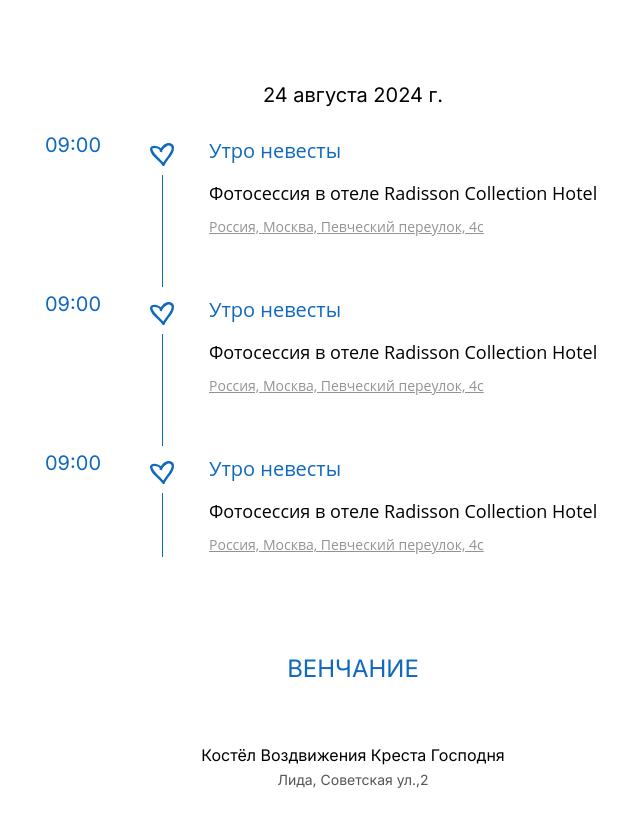
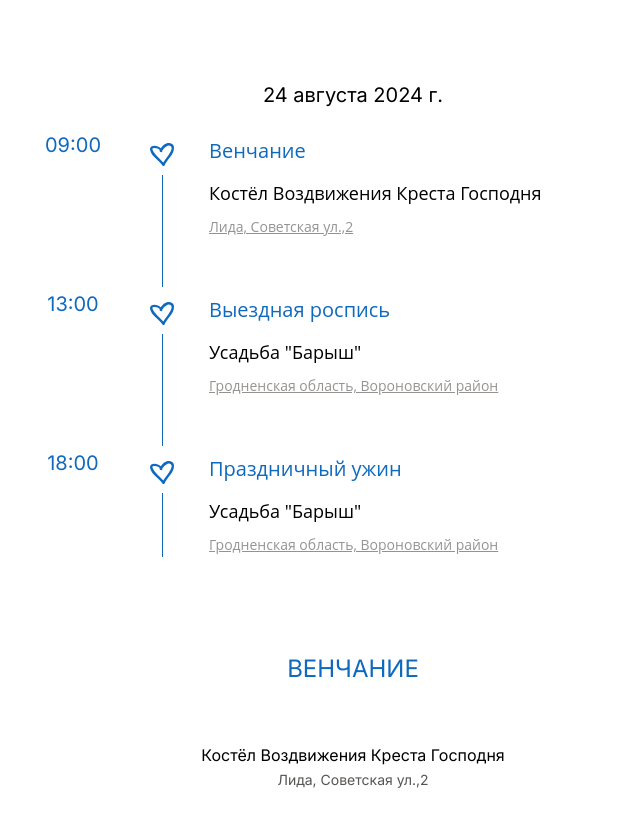
Before and after one commit to dicreate/wedding_invitation, a React (Vite) app: page / in a window 1280 px wide. Shown: the part 2100-2927 px from the top of the page, without its empty margins (287-927 px from the left). Built offline with nearby package versions, Linux system fonts and the light colour scheme; some icons are missing.

Commit message:
feat: add dynamic Map

```diff
--- a/src/components/Schedule/index.tsx
+++ b/src/components/Schedule/index.tsx
@@ -1,10 +1,21 @@
 import { useState } from "react"
 import style from "./index.module.scss"
-import Modal from "./Modal";
+import Modal from "../Modal";
+import Map from "../Map";
 
 export const Schedule = () => {
 
    const [modalActive, setModalActive] = useState<boolean>(false);
+   const [mapCoordinates, setMapCoordinates] = useState<[number, number]>([53.964824, 25.124172]);
+   const [mapBalloon, setMapBalloon] = useState<string>("Гродненская область, Вороновский район");
+   const [key, setKey] = useState<number>(0)
+
+   const handleSpanClick = (coordinates: [number, number], balloon: string) => {
+      setMapCoordinates(coordinates);
+      setMapBalloon(balloon);
+      setModalActive(true);
+      setKey(prevKey => prevKey + 1); // Увеличиваем ключ, чтобы вызвать повторную отрисовку Map
+   }
 
    return (
       <>
@@ -14,45 +25,48 @@ export const Schedule = () => {
                   <h3>09:00</h3>
                </div>
                <div className={style.details}>
-                  <h3>Утро невесты</h3>
+                  <h3>Венчание</h3>
 
-                  <p>Фотосессия в отеле Radisson Collection Hotel</p>
+                  <p>Костёл Воздвижения Креста Господня</p>
                   <p className={style.address}>
-                     <span onClick={() => setModalActive(true)}>
-                        Россия, Москва, Певческий переулок, 4с</span>
+                     <span onClick={() => handleSpanClick([53.889263, 25.303251], "Лида, Советская ул.,2")}>
+                        Лида, Советская ул.,2</span>
                   </p>
                </div>
             </li>
             <li>
                <div className={style.time}>
-                  <h3>09:00</h3>
+                  <h3>13:00</h3>
                </div>
                <div className={style.details}>
-                  <h3>Утро невесты</h3>
+                  <h3>Выездная роспись</h3>
 
-                  <p>Фотосессия в отеле Radisson Collection Hotel</p>
+                  <p>Усадьба "Барыш"</p>
                   <p className={style.address}>
-                     <span>
-                        Россия, Москва, Певческий переулок, 4с</span>
+                     <span onClick={() => handleSpanClick([53.964824, 25.124172], "Гродненская область, Вороновский район")}>
+                        Гродненская область, Вороновский район
+                     </span>
                   </p>
                </div>
             </li>
             <li>
                <div className={style.time}>
-                  <h3>09:00</h3>
+                  <h3>18:00</h3>
                </div>
                <div className={style.details}>
-                  <h3>Утро невесты</h3>
+                  <h3>Праздничный ужин</h3>
 
-                  <p>Фотосессия в отеле Radisson Collection Hotel</p>
+                  <p>Усадьба "Барыш"</p>
                   <p className={style.address}>
-                     <span>
-                        Россия, Москва, Певческий переулок, 4с</span>
+                     <span onClick={() => handleSpanClick([53.964824, 25.124172], "Гродненская область, Вороновский район")}>
+                        Гродненская область, Вороновский район
+                     </span>
                   </p>
                </div>
             </li>
          </ul>
          <Modal active={modalActive} setActive={setModalActive}>
+            <Map coordinates={mapCoordinates} balloon={mapBalloon} key={key} />
          </Modal>
       </>
 
```
Also changed, not shown: src/components/Modal/index.module.scss (renamed from src/components/Schedule/Modal/index.module.scss), src/components/Modal/index.tsx (renamed from src/components/Schedule/Modal/index.tsx).
